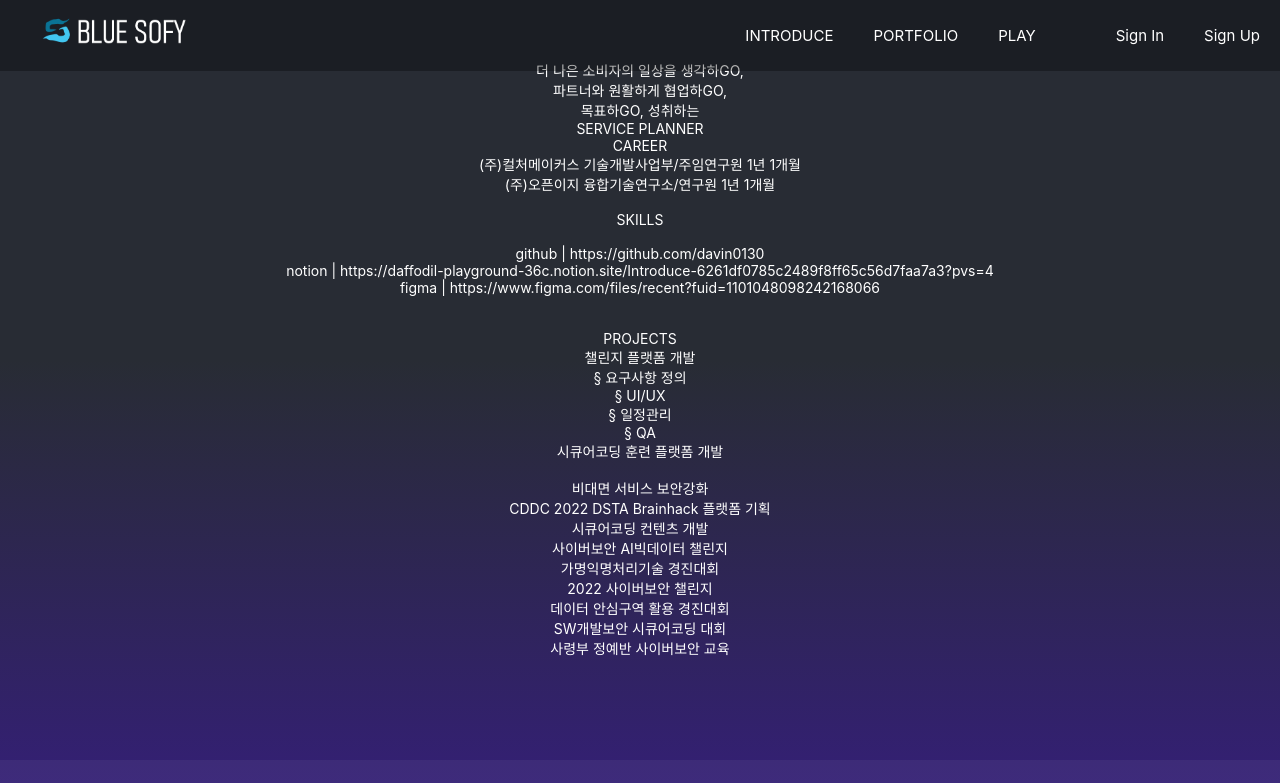
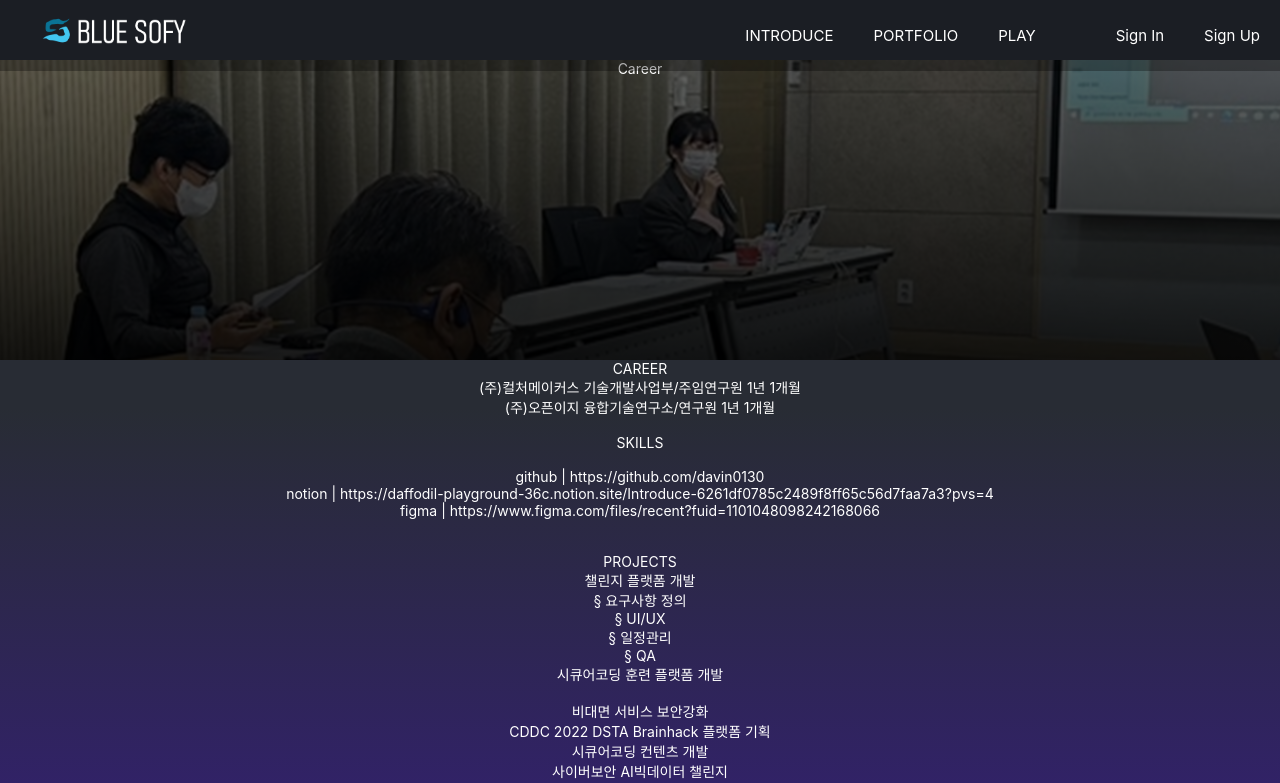
Before and after one commit to davin0130/portfolio, a React (Create React App) app in the folder src/main/front/: page /intro in a window 1280 px wide. Shown: the top 783 px of the page. Built offline with nearby package versions, Linux system fonts and the light colour scheme.

Commit message:
Modify:Files:introduce page

```diff
--- a/src/main/front/src/assets/styles/Home.css
+++ b/src/main/front/src/assets/styles/Home.css
@@ -1,11 +1,6 @@
 /* ========================================================= */
 .content1{
     padding: 50px;
-    /* background-image: linear-gradient( rgba(0, 0, 0, 0.6), rgba(0, 0, 0, 0.9) ),url(../images/main-image.png); */
-    /* height: 100%;  */
-    /* background-position: center;
-    background-repeat: no-repeat;
-    background-size: cover; */
 }
 .content1 .main-title{
     font-size: 120px;
--- /dev/null
+++ b/src/main/front/src/assets/styles/Intro.css
@@ -0,0 +1,8 @@
+.intro-image{
+    width: 100%;
+    height: 300px;
+    background-position: center;
+    background-repeat: no-repeat;
+    background-size: cover;
+    background-image: linear-gradient( rgba(0, 0, 0, 0.6), rgba(0, 0, 0, 0.9) ),url(../images/main-image.png);
+}
--- a/src/main/front/src/components/Introduce/Introduce.js
+++ b/src/main/front/src/components/Introduce/Introduce.js
@@ -1,10 +1,14 @@
+import '../../assets/styles/Intro.css';
+
 export default function Introduce() {
     return (
         <div>
-            더 나은 소비자의 일상을 생각하GO,<br />
-            파트너와 원활하게 협업하GO,<br />
-            목표하GO, 성취하는<br />
-            SERVICE PLANNER<br />
+            <div className="intro-image">
+                <div>Career</div>
+                <div>
+
+                </div>
+            </div>
 
             CAREER<br />
             (주)컬처메이커스 기술개발사업부/주임연구원 1년 1개월<br />
--- a/src/main/front/src/pages/Home.js
+++ b/src/main/front/src/pages/Home.js
@@ -25,7 +25,6 @@
       <div className="home">
           {/* <div className="circle rotate_circle"></div> */}
           <div className="content1">
-            {/* <div className="main-image"></div> */}
               <p className="main-title">PRODUCT MANAGER</p>
               <div className="content1-right">
                 <p className="text_fly_right">더 나은 소비자의 일상을 생각하<span style={fontPoint}>GO</span></p>
```
